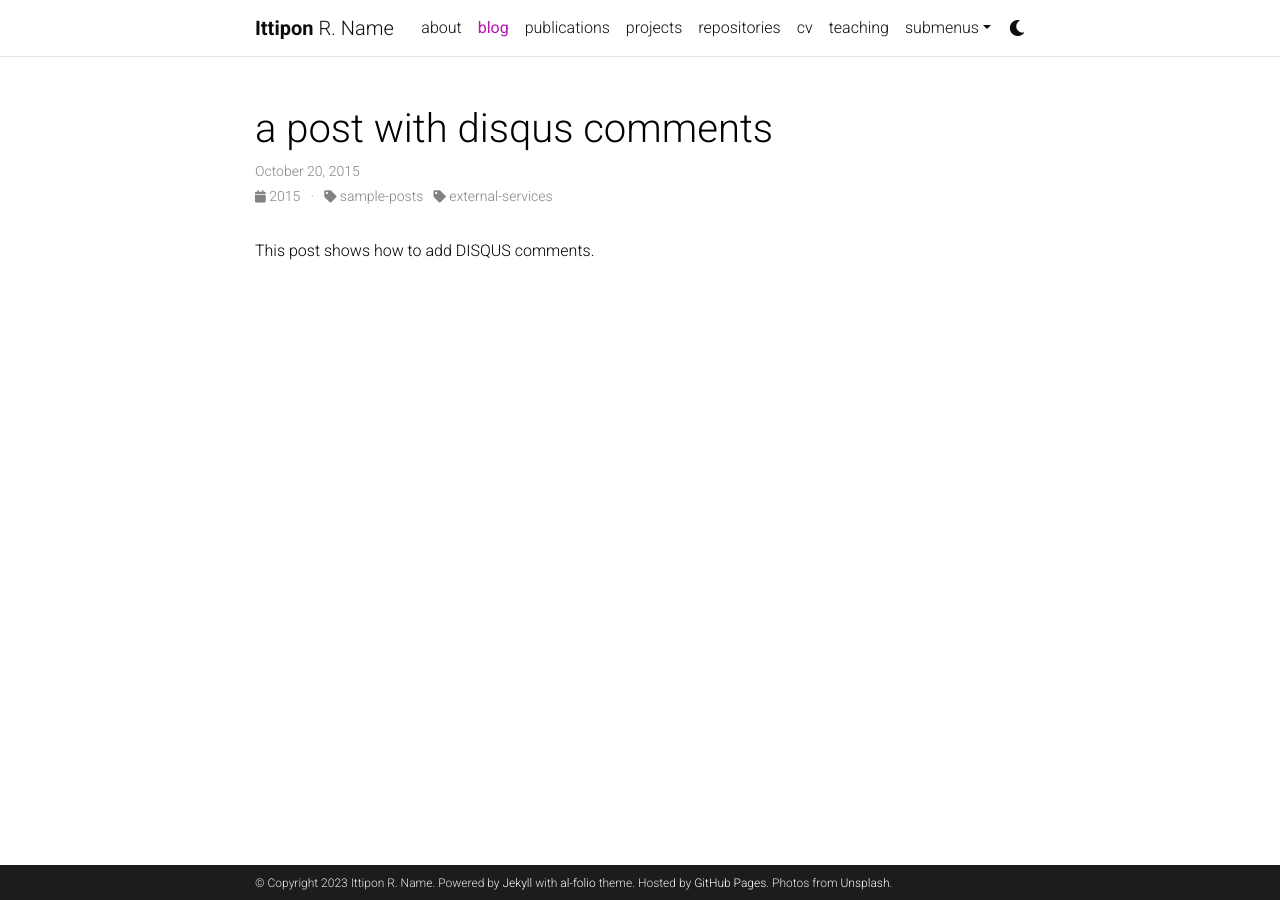
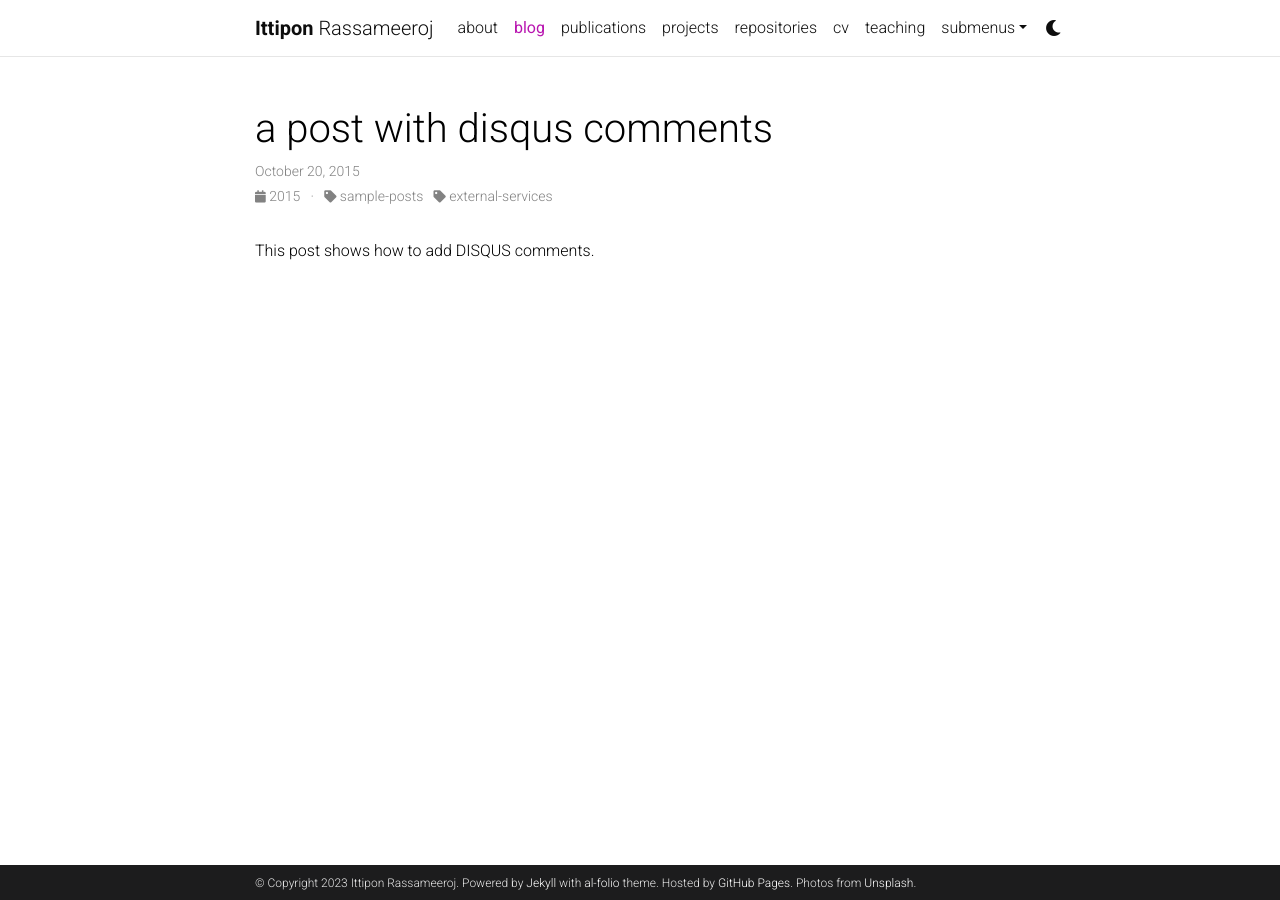
Before and after one commit to ittiponr/web-temp, a Jekyll site: the page built from _posts/2015-10-20-disqus-comments.md, in a window 1280 px wide. Built offline with Jekyll 4.4.1, drawn with Linux system fonts in a browser that asks for light colours; comment, search, counter and statistics services are not loaded; a style sheet for code colours, icons or effects is not loaded; some of the changed lines change nothing that is shown.

Commit message:
Update _config.yml

```diff
--- a/_config.yml
+++ b/_config.yml
@@ -4,9 +4,9 @@
 
 title: blank # the website title (if blank, full name will be used instead)
 first_name: Ittipon
-middle_name: R.
-last_name: Name
-email: you@example.com
+middle_name:
+last_name: Rassameeroj
+email: ittipon.ras@mahidol.edu
 description: > # the ">" symbol means to ignore newlines until "footer_text:"
   A simple, whitespace theme for academics. Based on [*folio](https://github.com/bogoli/-folio) design.
 footer_text: >
@@ -71,11 +71,11 @@
 # Social integration
 # -----------------------------------------------------------------------------
 
-github_username: # your GitHub user name
+github_username: ittiponr # your GitHub user name
 gitlab_username: # your GitLab user name
-twitter_username: # your Twitter handle
+twitter_username: art_ittipon # your Twitter handle
 mastodon_username: # your mastodon instance+username in the format instance.tld/@username
-linkedin_username: # your LinkedIn user name
+linkedin_username: itras # your LinkedIn user name
 telegram_username: # your Telegram user name
 scholar_userid: # your Google Scholar ID
 semanticscholar_id: # your Semantic Scholar ID
@@ -98,8 +98,8 @@
 spotify_id: # your spotify id
 pinterest_id: # your pinterest id
 unsplash_id: # your unsplash id
-instagram_id: # your instagram id
-facebook_id: # your facebook id
+instagram_id: art_ittipon # your instagram id
+facebook_id: ittipon.ras # your facebook id
 youtube_id: # your youtube channel id (youtube.com/@<youtube_id>)
 discord_id: # your discord id (18-digit unique numerical identifier)
 
@@ -150,7 +150,7 @@
   lang: en
 
 # Disqus comments (DEPRECATED)
-disqus_shortname: al-folio # put your disqus shortname
+disqus_shortname: # put your disqus shortname
 # https://help.disqus.com/en/articles/1717111-what-s-a-shortname
 
 # External sources.
```
